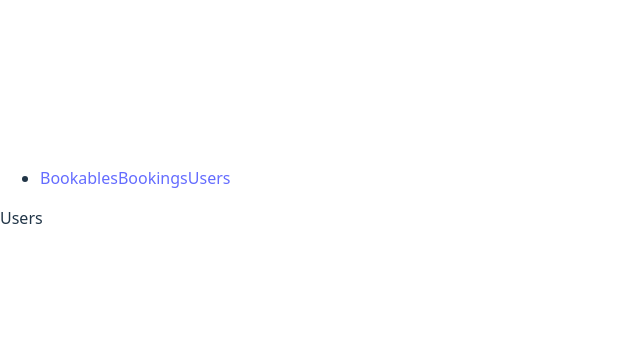
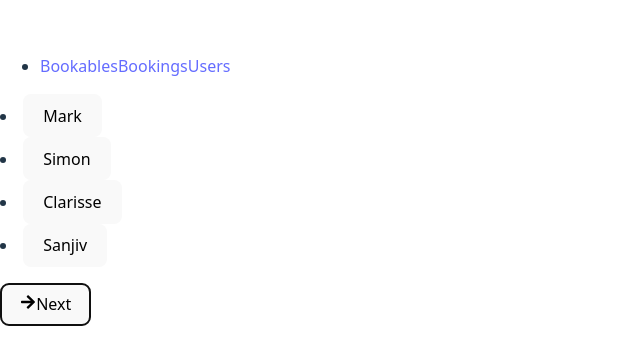
Before and after one commit to xxlarteom90/my-app, a React app in the folder frontend/: page /users in a window 1280 px wide. Shown: the part 210-574 px from the top of the page, without its empty margins (0-640 px from the left). Built offline with nearby package versions, Linux system fonts and the light colour scheme; the HTML template or start-up script is replaced by a standard one.

Commit message:
0209-user-details

```diff
--- a/frontend/src/pages/bookables/BookablesList.tsx
+++ b/frontend/src/pages/bookables/BookablesList.tsx
@@ -14,6 +14,12 @@ export function BookablesList() {
   console.log("Bookableeessss", bookable);
 
   const [hasDetails, setHasDetails] = useState(false);
+
+
+  // function changeGroup(event){
+  //   setGroup(event.target.value);
+  //   setBookableIndex(0)
+  // }
 
   function nextBookable() {
     setBookableIndex((i) => (i + 1) % bookablesInGroup.length);
--- a/frontend/src/pages/booking/Bookables.tsx
+++ b/frontend/src/pages/booking/Bookables.tsx
@@ -1,4 +1,4 @@
-import { Link } from "react-router-dom";
+// import { Link } from "react-router-dom";
 
 export function Bookables() {
   return (
@@ -6,8 +6,8 @@ export function Bookables() {
     <header>
         <ul>
             <li>
-                <Link to="/bookables">BBookableS
-                </Link>
+                {/* <Link to="/bookables">BBookableS
+                </Link> */}
             </li>
         </ul>
     </header>
--- /dev/null
+++ b/frontend/src/pages/users/UsersList.tsx
@@ -0,0 +1,61 @@
+import { useState } from "react"
+import {users} from "../../static.json"
+import { Button } from "react-bootstrap";
+import { FaArrowRight } from "react-icons/fa";
+
+export function UsersList() {
+
+    const [usersName, setUsersName] = useState("Users");
+    const userGroup = users.filter((b) => b.group === usersName)
+    // const userNameGroup = [...new Set(users.map((b) => b.id))]
+    const [usersIndex, setUsersIndex] = useState(0);
+    const usersBook = userGroup[usersIndex];
+
+    console.log("Bookableeessss", usersBook);
+    function nextUsers() {
+        setUsersIndex((i) => (i+1) % userGroup.length)
+    }
+
+    // const [counter, setCounter] = useState(0);
+
+
+
+  return (
+    <div>
+        {/* {counter}
+        <Button onClick={() => setCounter(c => c+1)}>Counter</Button>
+        <Button className="mx-4" onClick={() => setCounter(c => c-1)}>DownGreat</Button> */}
+        {/* <select value={usersName}  onChange={(e) => setUsersName(e.target.value)}>
+            {userNameGroup.map((g) => (
+                <option value={g} key={g}>
+                    {g}
+                </option>
+            ))}
+        </select> */}
+
+<ul>
+    {/* {usersBook.notes.} */}
+</ul>
+
+      {userGroup.map((b, i) => (
+        <span className="p-2">
+        <li
+        key={b.id}
+        className={i === usersIndex ? "selected": undefined}>
+            <Button className="p-2" onClick={() => setUsersIndex(i)}>
+                {b.name}
+            </Button>
+        </li>
+        </span>
+      ))}
+
+        <p>
+      <Button onClick={nextUsers} autoFocus>
+        <FaArrowRight/>
+        Next
+      </Button>
+      </p>
+
+    </div>
+  )
+}
--- /dev/null
+++ b/frontend/src/pages/users/UsersPage.tsx
@@ -0,0 +1,9 @@
+import { UsersList } from './UsersList'
+
+export  function UsersPage() {
+  return (
+    <div>
+      <UsersList/>
+    </div>
+  )
+}
--- a/frontend/src/routes/Routes.tsx
+++ b/frontend/src/routes/Routes.tsx
@@ -5,8 +5,8 @@ import { SearchPage } from "../pages/searchPage/SearchPage";
 import { CompanyPage } from "../pages/companyPage/CompanyPage";
 // import { Bookables } from "../pages/booking/Bookables";
 import { Bookings } from "../pages/booking/Bookings";
-import { Users } from "../pages/booking/Users";
 import { BookablesPage } from "../pages/bookables/BookablesPage";
+import { UsersPage } from "../pages/users/UsersPage";
 // import { UserPicker } from "../components/users/UserPicker";
 
 export const router = createBrowserRouter([
@@ -20,7 +20,7 @@ export const router = createBrowserRouter([
       { path: "company/:ticker", element: <CompanyPage /> },
       { path: "/bookablesPage", element: <BookablesPage /> },
       { path: "/bookings", element: <Bookings /> },
-      { path: "/users", element: <Users /> },
+      { path: "/users", element: <UsersPage /> },
       // {path: "/userPicker", element: <UserPicker/>}
 
     ],
--- a/frontend/src/static.json
+++ b/frontend/src/static.json
@@ -49,7 +49,36 @@
       "days": [0, 1, 2, 3, 4]
     }
   ],
-  "users": [],
+  "users": [
+    {
+      "id": 0,
+      "group": "Users",
+      "name": "Mark",
+      "title": "IT Programmer student",
+      "notes": "description of IT programming"
+    },
+    {
+      "id": 1,
+      "group": "Users",
+      "name": "Simon",
+      "title": "IT  student",
+      "notes": " of IT programming"
+    },
+    {
+      "id": 2,
+      "group": "Users",
+      "name": "Clarisse",
+      "title": "IT Programmer ",
+      "notes": "description of IT "
+    },
+    {
+      "id": 3,
+      "group": "Users",
+      "name": "Sanjiv",
+      "title": "Advocate",
+      "notes": "description of advocate"
+    }
+  ],
   "bookings": [],
   "sessions": ["Breakfast", "Morning", "Lunch", "Afternoon", "Evening"],
 
```
